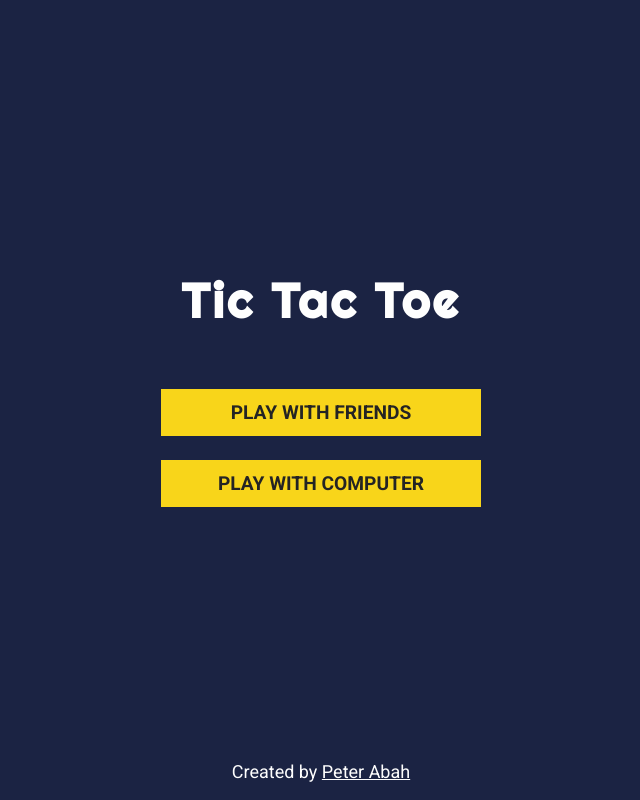
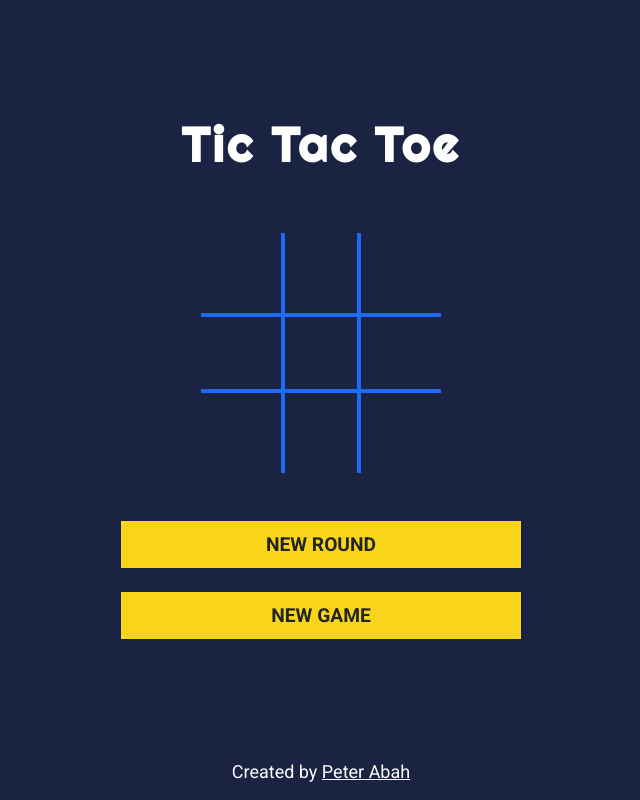
Before and after one commit to peter-abah/tic-tac-toe, a website: page index.html in a window 1280 px wide. Both pictures are taken after a click on the button "PLAY WITH FRIENDS". Shown: the whole page, without its empty margins (319-959 px from the left). Drawn offline with Linux system fonts and the light colour scheme.

Commit message:
add gameUI module in js

```diff
--- a/index.html
+++ b/index.html
@@ -18,12 +18,12 @@
     <main>
       <div class="start">
         <div class="start__buttons">
-          <button class="game__button" type="button">PLAY WITH FRIENDS</button>
-          <button class="game__button" type="button">PLAY WITH COMPUTER</button>
+          <button class="game__button start__button" type="button" data-game-type="human">PLAY WITH FRIENDS</button>
+          <button class="game__button start__button" type="button" data-game-type="computer">PLAY WITH COMPUTER</button>
         </div>
       </div>
 
-      <div class="game game--hidden">
+      <div class="game hidden">
         <div class="board">
           <button class="board__cell" type="button" data-index="0 0"></button>
           <button class="board__cell board__cell--border-x" type="button" data-index="0 1"></button>
@@ -37,8 +37,8 @@
         </div>
 
         <div class="game__buttons">
-          <button type="button" class="game__button">NEW ROUND</button>
-          <button type="button" class="game__button">NEW GAME</button>
+          <button type="button" class="game__button" id="new-round-btn">NEW ROUND</button>
+          <button type="button" class="game__button" id="new-game-btn">NEW GAME</button>
         </div>
       </div>
     </main>
--- a/script.js
+++ b/script.js
@@ -110,7 +110,7 @@ const gameFuncs = (function(){
 
 const EventEmitter = (function() {
   let uid = -1;
-  const events = {};
+  let events = {};
 
   const on = (name, func) => {
 
@@ -135,6 +135,10 @@ const EventEmitter = (function() {
     return false;
   };
 
+  const clearEvents = () => {
+    events = {};
+  }
+
   const emit = (name, ...parameters) => {
     if (!events[name]) return false;
 
@@ -145,24 +149,10 @@ const EventEmitter = (function() {
     return true;
   };
 
-  return {on, off, emit};
+  return {on, off, emit, clearEvents};
 })();
 
 const boardFactory = function(){
-  // create board cells in dom and returns an array containing the elements
-  // const createBoardCells = function() {
-  //   const result = helperFuncs.create2dArray(3, 3);
-
-  //   for(let y = 0; y < result.length; y++) {
-  //     for(let x = 0; x < result[y].length; x++) {
-  //       result[y][x] = helperFuncs.createElement('button', {'class': 'board__cell', 'data-index': `${y} ${x}`});
-  //       boardElement.appendChild(result[y][x]);
-  //     }
-  //   }
-
-  //   return result;
-  // };
-
   const render = function() {
     for(let y = 0; y < self.boardArray.length; y++) {
       for(let x = 0; x < self.boardArray[y].length; x++) {
@@ -185,7 +175,7 @@ const boardFactory = function(){
   const boardElement = document.querySelector('.board');
   const boardCells = helperFuncs.getBoardCells();
 
-  EventEmitter.on('gameEnd', reset);
+  EventEmitter.on('newRound', reset)
 
   self = { render, update, boardArray };
   return self;
@@ -229,7 +219,7 @@ const playerFactory = function(name, token) {
   addlistenersToCells();
 
   EventEmitter.on('nextTurn', changeTurn);
-  EventEmitter.on('gameEnd', reset);
+  EventEmitter.on('newRound', reset);
 
   const self = {token}; // so i will be able to refer to the player in the functions
   return self;
@@ -321,6 +311,8 @@ const computerFactory = function(difficulty, token) {
 const gameFactory = (board, players) => {
   const start = () => {
     EventEmitter.on('playerMove', makeMove);
+    EventEmitter.on('newRound', reset);
+
     board.render();
 
     EventEmitter.emit('nextTurn', {
@@ -363,14 +355,16 @@ const gameFactory = (board, players) => {
   };
 
   const endGame = () => {
-    EventEmitter.emit('gameEnd', {board, players, winner, isDraw});
-    reset();
+    EventEmitter.emit('gameEnd', {winner, isDraw});
   };
 
   const reset = () => {
     currentPlayerIndex = 0;
     winner = undefined;
     isDraw = false;
+
+    EventEmitter.emit('nextTurn', {player: players[currentPlayerIndex], board: board.boardArray, players: players});
+    board.render();
   };
 
   let winner;
@@ -380,3 +374,44 @@ const gameFactory = (board, players) => {
 
   return { start };
 };
+
+const gameUI = (() => {
+  const addEventListenersToButtons = () => {
+    playBtns.forEach(btn =>
+      btn.addEventListener('click', startGame)
+    );
+
+    newGameBtn.addEventListener('click', newGame);
+    newRoundBtn.addEventListener('click', newRound);
+  };
+
+  const startGame = event => {
+    [startArea, gameArea].forEach(elem => elem.classList.toggle('hidden'));
+
+    let gameType = event.target.getAttribute('data-game-type');
+
+    let board = boardFactory();
+    let player1 = playerFactory('', 'X');
+    let player2 = gameType === 'computer' ? computerFactory('medium', 'O') : playerFactory('', 'O');
+    let game = gameFactory(board, [player1, player2]);
+
+    game.start()
+  };
+
+  const newGame = event => {
+    EventEmitter.clearEvents();
+    [startArea, gameArea].forEach(elem => elem.classList.toggle('hidden'));
+  };
+
+  const newRound = event => {
+    EventEmitter.emit('newRound');
+  };
+
+  const startArea = document.querySelector('.start');
+  const gameArea = document.querySelector('.game');
+
+  const playBtns = [...document.querySelectorAll('.start__button')];
+  const newGameBtn = document.getElementById('new-game-btn');
+  const newRoundBtn = document.getElementById('new-round-btn');
+  addEventListenersToButtons();
+})();
--- a/src/scss/_utilities.scss
+++ b/src/scss/_utilities.scss
@@ -4,3 +4,7 @@
   justify-content: center;
   flex-grow: 1;
 }
+
+.hidden {
+  display: none;
+}
--- a/src/scss/components/_game.scss
+++ b/src/scss/components/_game.scss
@@ -1,8 +1,4 @@
 .game {
-  &--hidden {
-    display: none;
-  }
-
   &__buttons {
     width: 80vw;
     max-width: 25rem;
--- a/src/scss/components/_start.scss
+++ b/src/scss/components/_start.scss
@@ -1,8 +1,4 @@
 .start {
-  &--hidden {
-    display: none;
-  }
-
   &__buttons {
     width: 80vw;
     max-width: 20rem;
```
Also changed, not shown: css/main.css.
